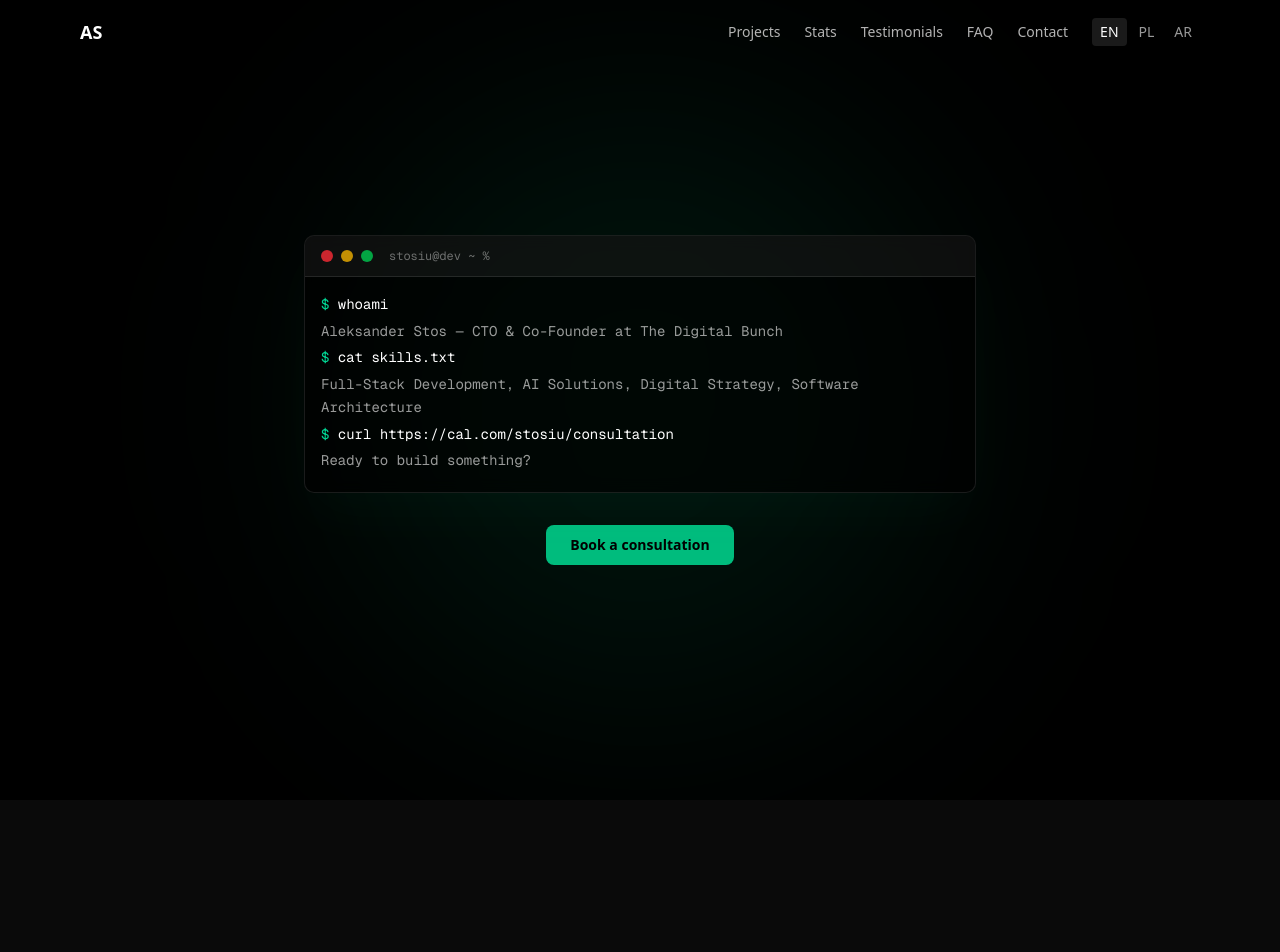
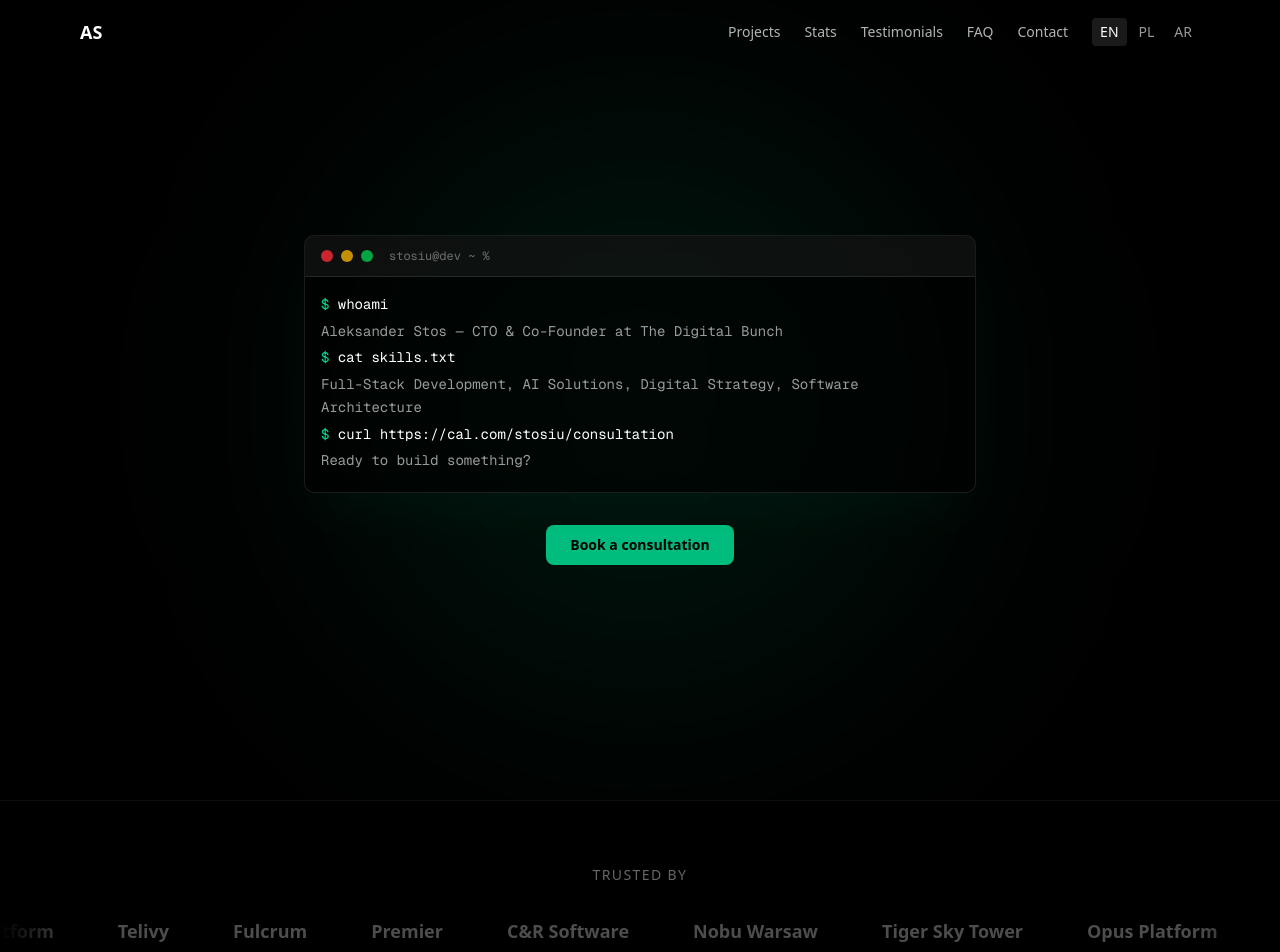
Before and after one commit to Stosiu/nextjs-developer-portfolio, a Next.js app: page /en in a window 1280 px wide. Shown: the top 952 px of the page. Before the commit the page ends 800 px from the top, so only its background shows below. Built offline with nearby package versions, Linux system fonts and the light colour scheme.

Commit message:
feat: add scrolling logos marquee section

```diff
--- a/src/app/[locale]/page.tsx
+++ b/src/app/[locale]/page.tsx
@@ -1,6 +1,7 @@
 import {setRequestLocale} from 'next-intl/server';
 import {Navbar} from '@/components/navbar';
 import {Hero} from '@/components/sections/hero';
+import {Logos} from '@/components/sections/logos';
 
 type Props = {
   params: Promise<{locale: string}>;
@@ -14,6 +15,7 @@ export default async function HomePage({params}: Props) {
     <main className="bg-black text-white min-h-screen">
       <Navbar />
       <Hero />
+      <Logos />
     </main>
   );
 }
--- a/src/app/globals.css
+++ b/src/app/globals.css
@@ -124,3 +124,20 @@
     @apply bg-background text-foreground;
   }
 }
+
+@keyframes marquee {
+  0% {
+    transform: translateX(0);
+  }
+  100% {
+    transform: translateX(-50%);
+  }
+}
+
+.animate-marquee {
+  animation: marquee 30s linear infinite;
+}
+
+[dir="rtl"] .animate-marquee {
+  animation-direction: reverse;
+}
--- /dev/null
+++ b/src/components/sections/logos.tsx
@@ -0,0 +1,42 @@
+'use client';
+
+import {useTranslations} from 'next-intl';
+
+const companies = [
+  'Opus Platform',
+  'Telivy',
+  'Fulcrum',
+  'Premier',
+  'C&R Software',
+  'Nobu Warsaw',
+  'Tiger Sky Tower',
+];
+
+export function Logos() {
+  const t = useTranslations('logos');
+
+  return (
+    <section className="py-16 border-y border-white/5">
+      <p className="text-center text-sm text-white/40 uppercase tracking-widest mb-8">
+        {t('heading')}
+      </p>
+      <div className="relative overflow-hidden">
+        <div className="absolute left-0 top-0 bottom-0 w-20 bg-gradient-to-r from-black to-transparent z-10" />
+        <div className="absolute right-0 top-0 bottom-0 w-20 bg-gradient-to-l from-black to-transparent z-10" />
+
+        <div className="flex animate-marquee">
+          {[...companies, ...companies].map((company, i) => (
+            <div
+              key={i}
+              className="flex-shrink-0 px-8 flex items-center justify-center grayscale hover:grayscale-0 transition-all duration-300 opacity-50 hover:opacity-100"
+            >
+              <span className="text-lg font-semibold text-white/60 whitespace-nowrap">
+                {company}
+              </span>
+            </div>
+          ))}
+        </div>
+      </div>
+    </section>
+  );
+}
```
